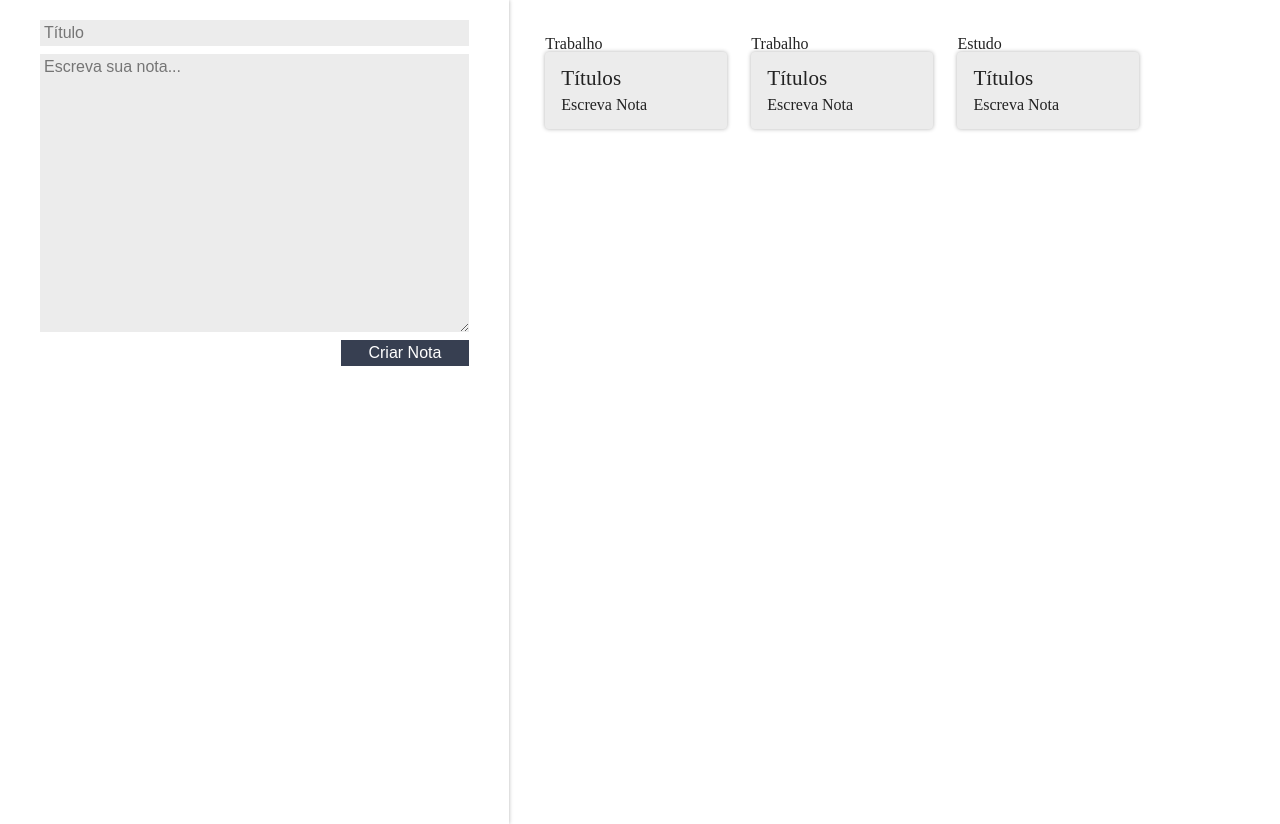
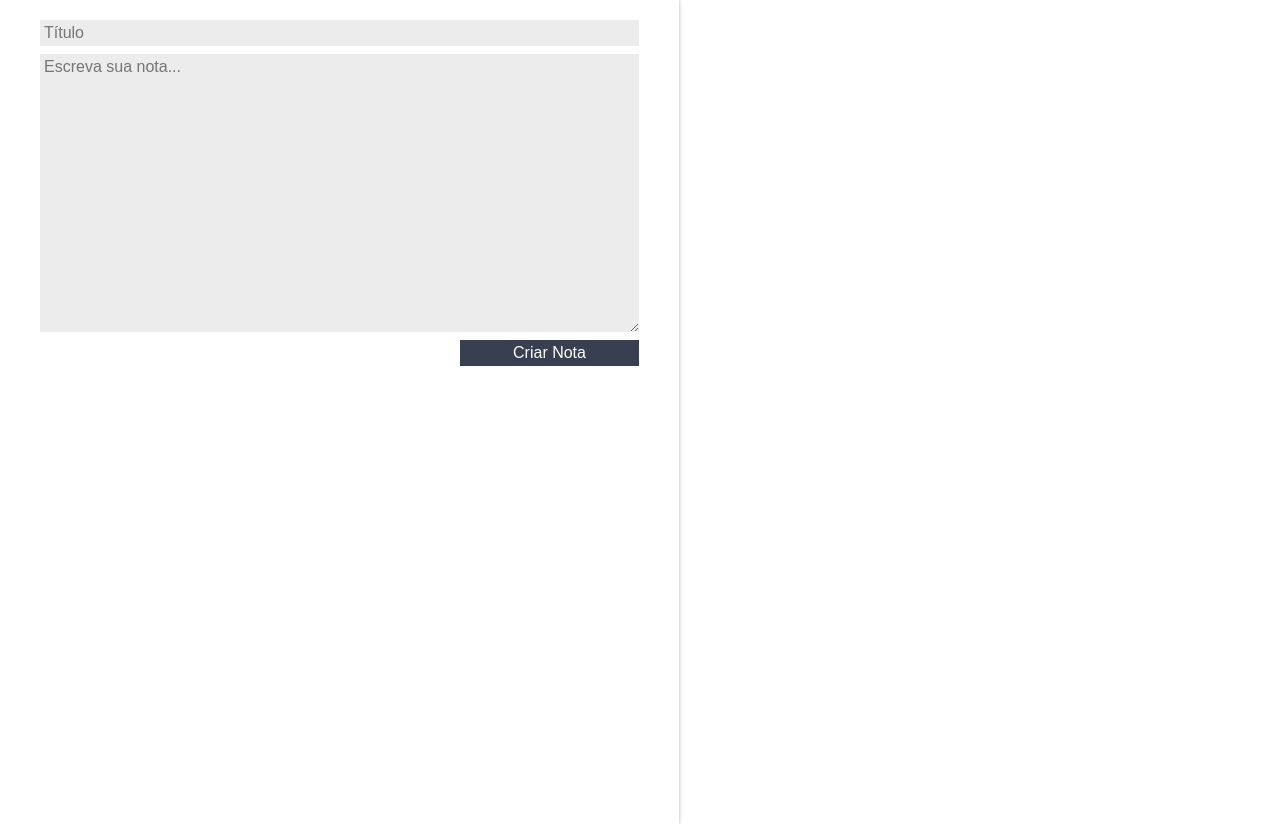
Before and after one commit to TalitaVial/ceep, a React (Create React App) app: page / in a window 1280 px wide. Built offline with nearby package versions, Linux system fonts and the light colour scheme.

Commit message:
state no react

```diff
--- a/src/App.js
+++ b/src/App.js
@@ -6,14 +6,27 @@
 import './Assets/index.css'
 
 class App extends Component {
+  constructor() {
+    super()
+    this.state = {
+      notas: []
+    }
+  }
+
   criarNota(titulo, texto) {
-    console.log(`Nota criada ` + titulo + texto)
+    const novaNota = { titulo, texto }
+    const novoArrayNotas = [...this.state.notas, novaNota]
+    const novoEstado = {
+      notas: novoArrayNotas
+    }
+    this.setState(novoEstado)
   }
+
   render() {
     return (
       <section className="conteudo">
-        <FormularioCadastro criarNota={this.criarNota} />
-        <ListaDeNotas />
+        <FormularioCadastro criarNota={this.criarNota.bind(this)} />
+        <ListaDeNotas notas={this.state.notas} />
       </section>
     )
   }
--- a/src/components/CardNota/CardNota.jsx
+++ b/src/components/CardNota/CardNota.jsx
@@ -6,9 +6,9 @@
     return(
       <section className="card-nota">
           <header className="card-nota_cabecalho">
-            <h3 className="card-nota_titulo">Títulos</h3>
+            <h3 className="card-nota_titulo">{this.props.titulo}</h3>
           </header>
-            <p className="card-nota_texto">Escreva Nota</p>
+            <p className="card-nota_texto">{this.props.texto}</p>
         </section>
     )
   }
--- a/src/components/FormularioCadastro/FormularioCadastro.jsx
+++ b/src/components/FormularioCadastro/FormularioCadastro.jsx
@@ -11,17 +11,18 @@
   }
 
   _handleMudaTitulo(evento){
-
+    evento.stopPropagation();
     this.titulo = (evento.target.value)
   }
 
   _handleMudaTexto(evento){
-
+    evento.stopPropagation();
     this.texto =(evento.target.value)
   }
 
   _criarNota(evento){
     evento.preventDefault()
+    evento.stopPropagation()
     this.props.criarNota(this.titulo, this.texto)
   }
 
--- a/src/components/listaDeNotas/listaDeNotas.jsx
+++ b/src/components/listaDeNotas/listaDeNotas.jsx
@@ -2,21 +2,19 @@
 import CardNota from '../CardNota/CardNota';
 
 import "./estilo.css"
-
 export default class ListaDeNotas extends Component {
 
   render(){
     return (
     <ul className="lista-notas">
-      {Array.of("Trabalho","Trabalho","Estudo").map((categoria, index) => {
+      {this.props.notas.map((nota, index) => {
         return(
           <li className="lista-notas_item" key={index}>
-            <div>{categoria}</div>
-            <CardNota />
+            <CardNota titulo={nota.titulo} texto={nota.texto}/>
           </li>
         );
-      })}</ul>
-
+      })}
+      </ul>
 
     )}
 }
```
